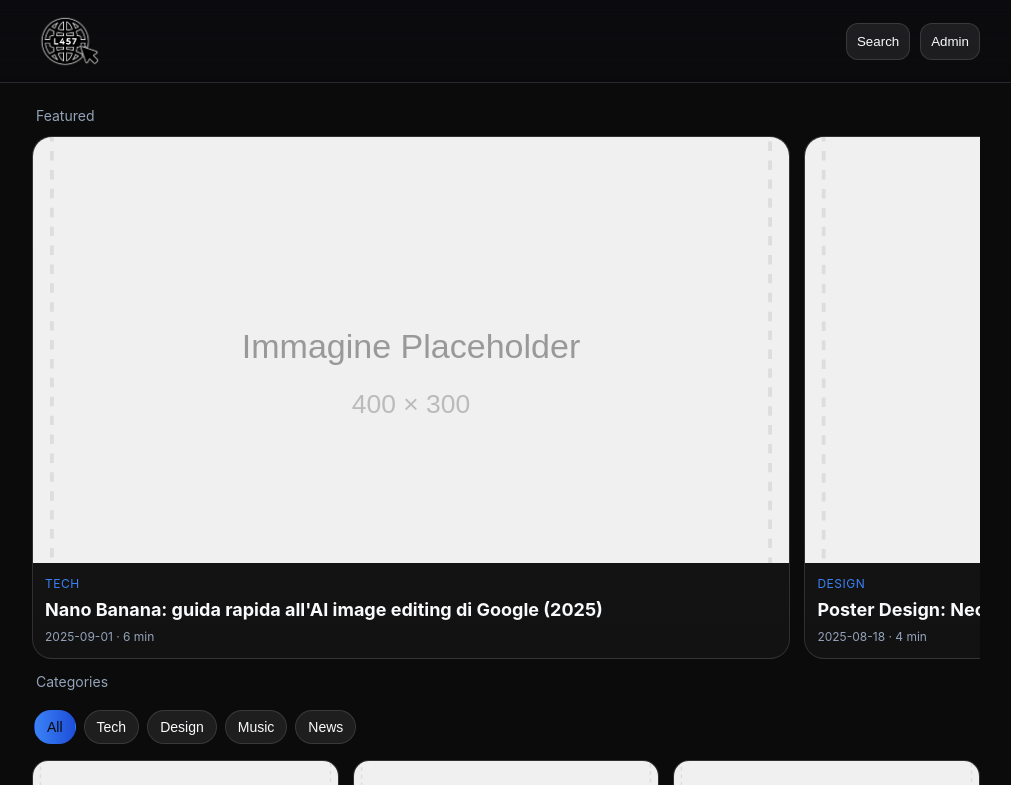
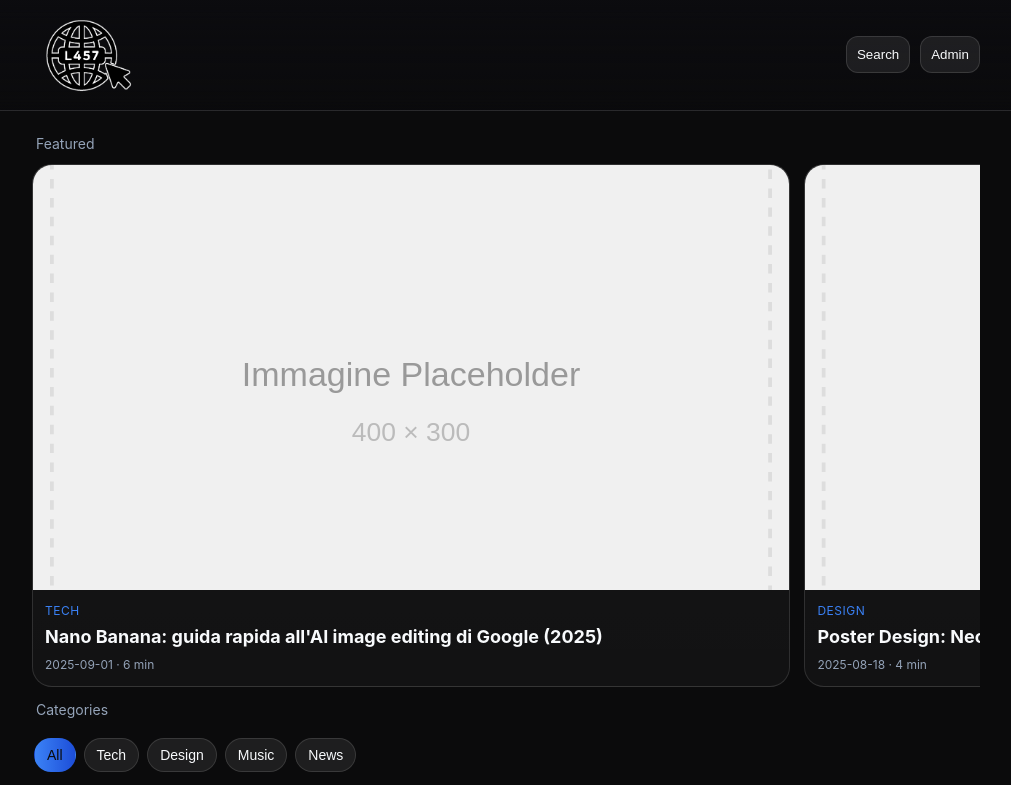
Before and after one commit to xtruel/l457.com, a website: page index.html in a window 1280 px wide. Shown: the top 785 px of the page, without its empty margins (134-1145 px from the left). Drawn offline with Linux system fonts and the light colour scheme; no server answers.

Commit message:
feat(logo): aumenta dimensioni del 50% (da 68px a 102px) mantenendo proporzioni

```diff
--- a/styles.css
+++ b/styles.css
@@ -49,7 +49,7 @@ body {
 }
 .logo:hover { opacity: 0.8; }
 .logo svg, .logo img {
-  width: 68px;
+  width: 102px;
   height: auto;
   display: block;
   image-rendering: -webkit-optimize-contrast;
```
